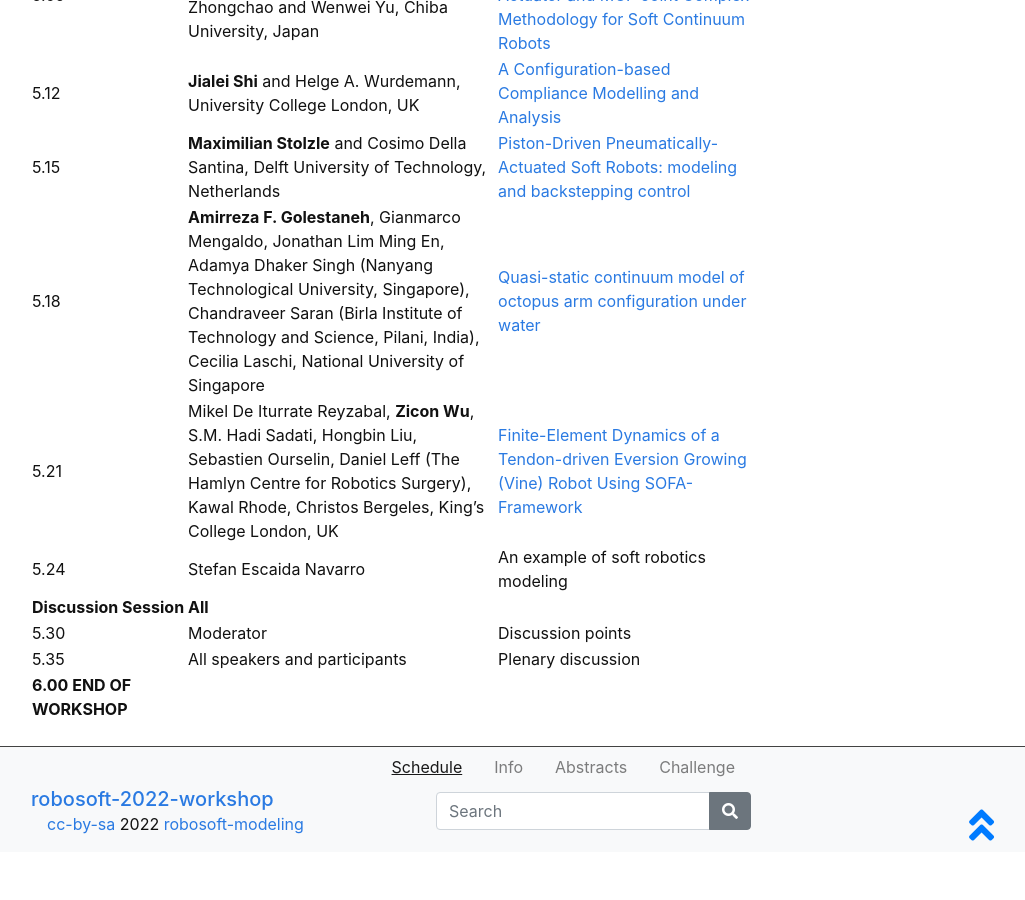
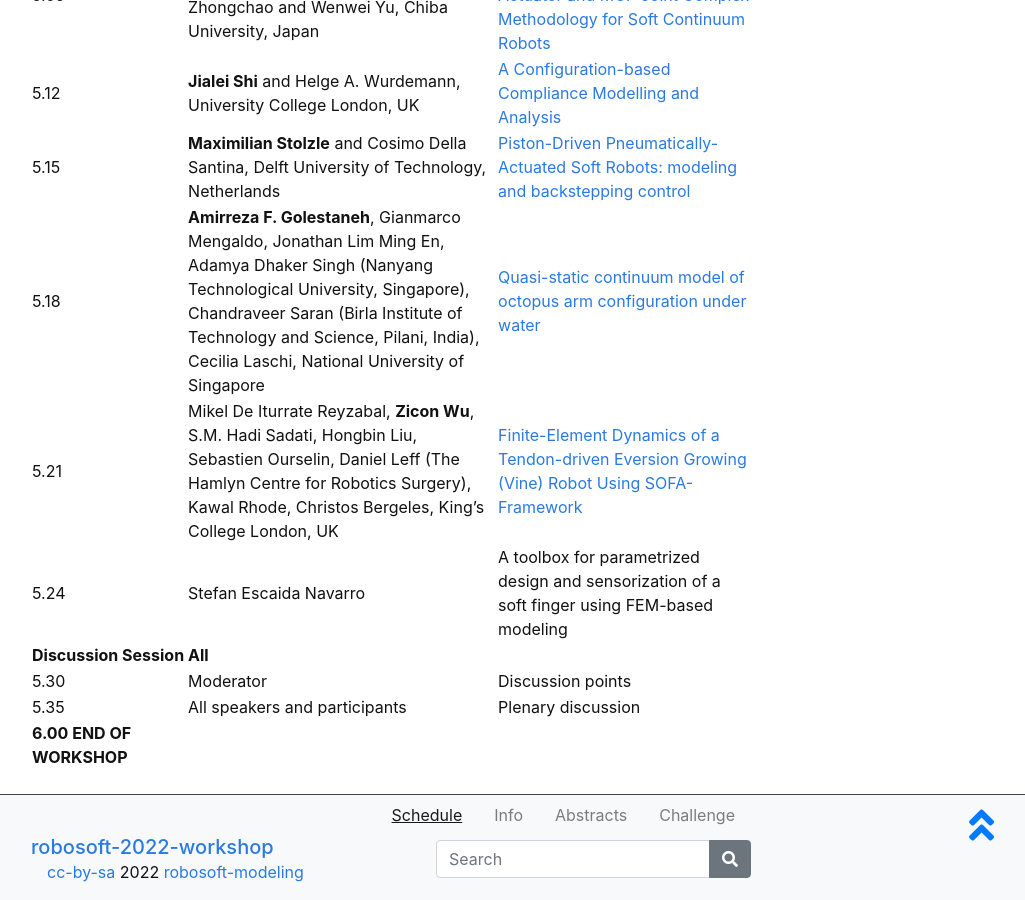
Before and after one commit to robosoft-modeling/robosoft-2022-workshop, a Jekyll site: the page built from content/1-schedule.md, in a window 1280 px wide and 900 px high, scrolled down 1313 px. Shown: the whole window, without its empty margins (249-1274 px from the left). Built offline with Jekyll 4.4.1, drawn with Linux system fonts in a browser that asks for light colours; before the commit the page ends 2165 px from its top, so only the background shows below that.

Commit message:
Update 1-schedule.md

```diff
--- a/content/1-schedule.md
+++ b/content/1-schedule.md
@@ -33,7 +33,7 @@ Time (UK Summer time) | Speaker | Topic
 5.15    | __Maximilian Stolzle__ and Cosimo Della Santina, Delft University of Technology, Netherlands | [Piston-Driven Pneumatically-Actuated Soft Robots: modeling and backstepping control](https://github.com/robosoft-modeling/robosoft-2022-workshop/blob/main/images/abstracts/stolzle_santina.pdf)
 5.18    | __Amirreza F. Golestaneh__, Gianmarco Mengaldo, Jonathan Lim Ming En, Adamya Dhaker Singh (Nanyang Technological University, Singapore), Chandraveer Saran (Birla Institute of Technology and Science, Pilani, India), Cecilia Laschi, National University of Singapore | [Quasi-static continuum model of octopus arm configuration under water](https://github.com/robosoft-modeling/robosoft-2022-workshop/blob/main/images/abstracts/golenasteh_etal.pdf)
 5.21    | Mikel De Iturrate Reyzabal, __Zicon Wu__, S.M. Hadi Sadati, Hongbin Liu, Sebastien Ourselin, Daniel Leff (The Hamlyn Centre for Robotics Surgery), Kawal Rhode, Christos Bergeles, King's College London, UK | [Finite-Element Dynamics of a Tendon-driven Eversion Growing (Vine) Robot Using SOFA-Framework](https://github.com/robosoft-modeling/robosoft-2022-workshop/blob/main/images/abstracts/De_Iturrate_Reyzabal_etal.pdf)
-5.24    | Stefan Escaida Navarro | An example of soft robotics modeling
+5.24    | Stefan Escaida Navarro | A toolbox for parametrized design and sensorization of a soft finger using FEM-based modeling
 **Discussion Session** | **All** |
 5.30    | Moderator                           | Discussion points
 5.35    | All speakers and participants       | Plenary discussion
```
